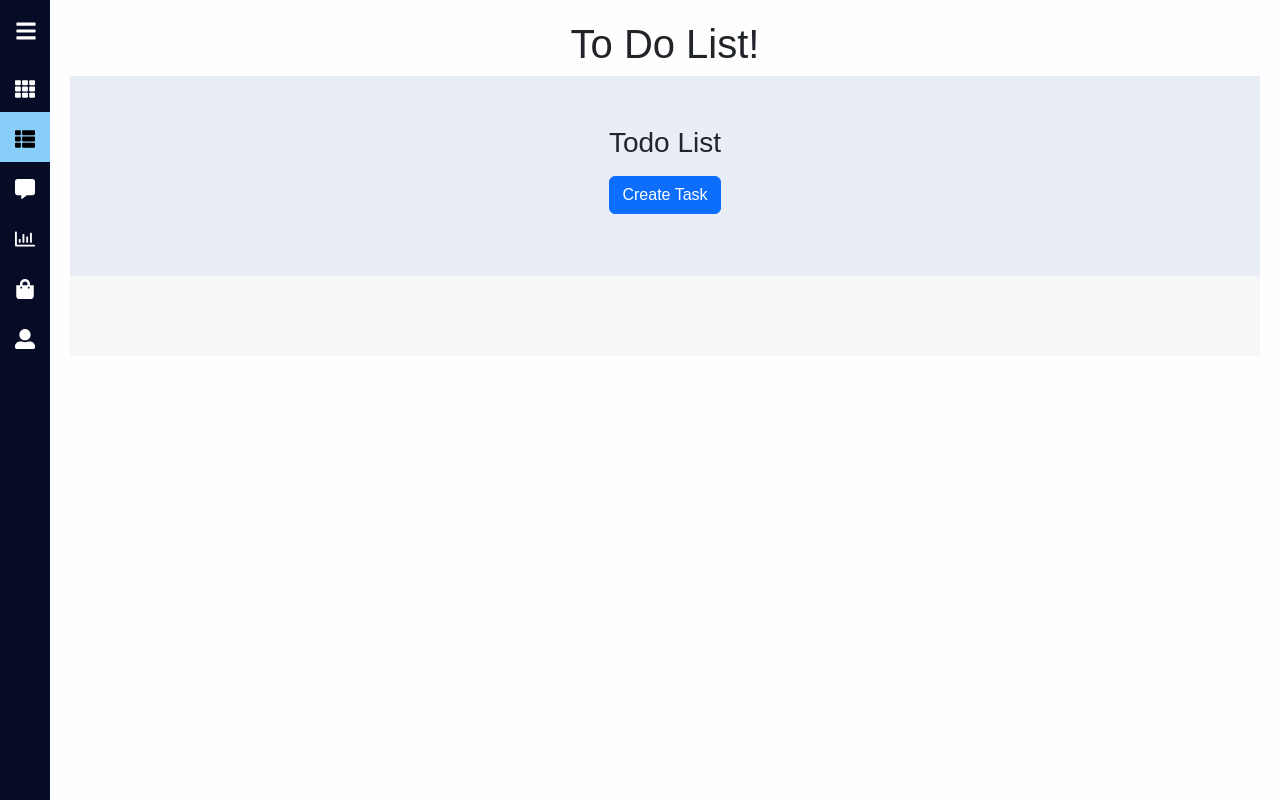
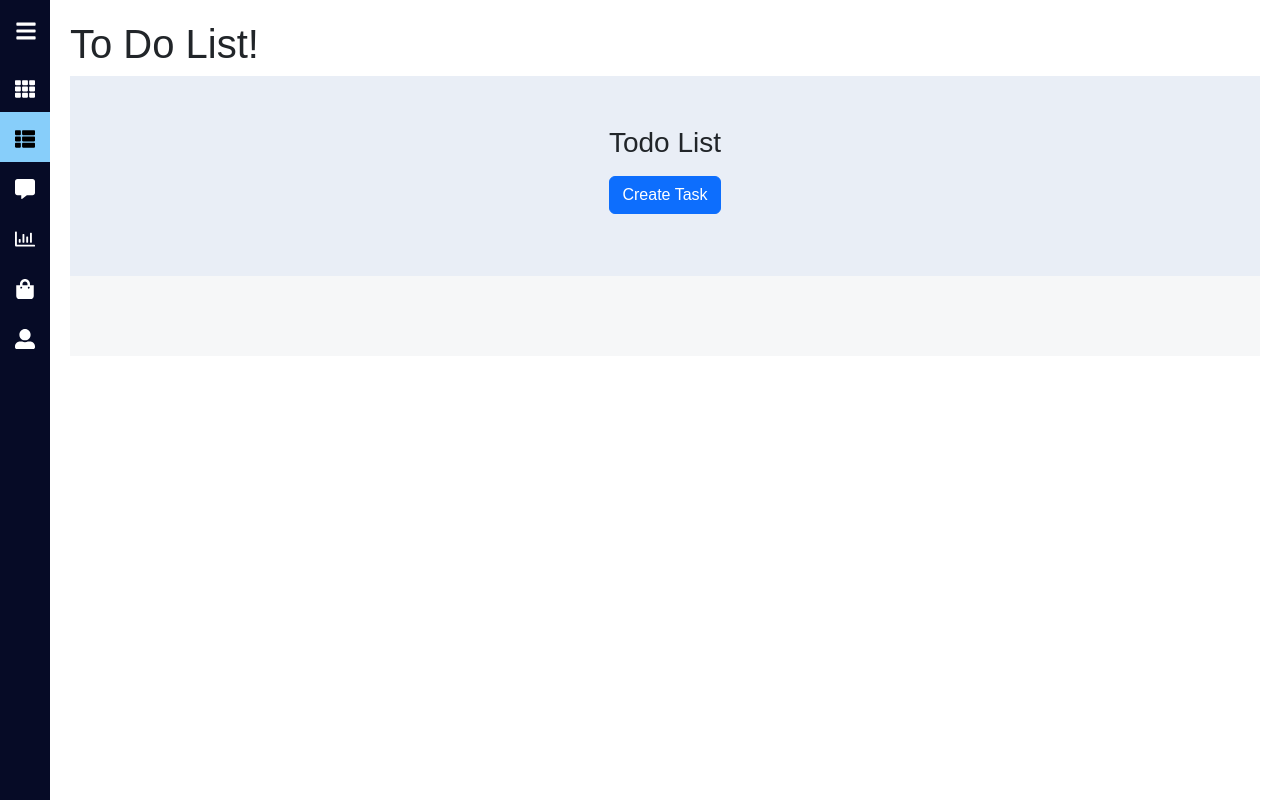
Before and after one commit to bertrandong/pocketplan, a React (Create React App) app in the folder client/: page /todopage in a window 1280 px wide. Shown: the top 800 px of the page. Built offline with nearby package versions, Linux system fonts and the light colour scheme.

Commit message:
Update style

```diff
--- a/client/src/components/Pages/Dashboard.css
+++ b/client/src/components/Pages/Dashboard.css
@@ -1,5 +1,4 @@
-body {
-    background-color: rgb(254, 254, 254);
+.dashboard {
     text-align: center;
 }
 
```
